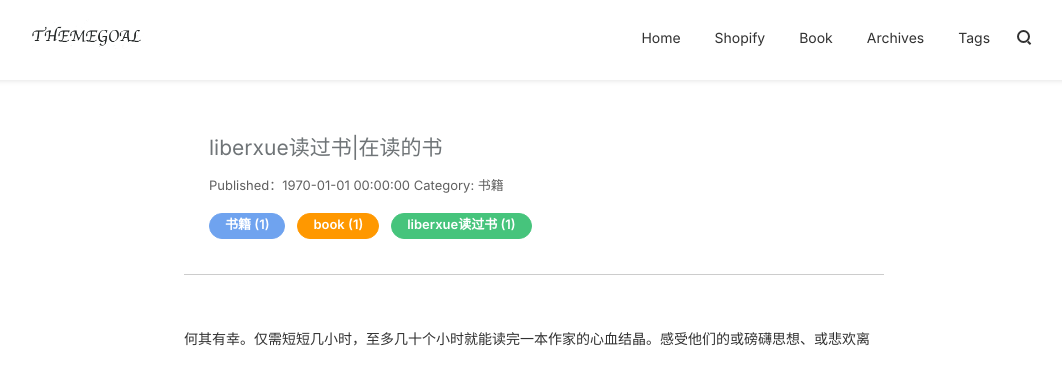
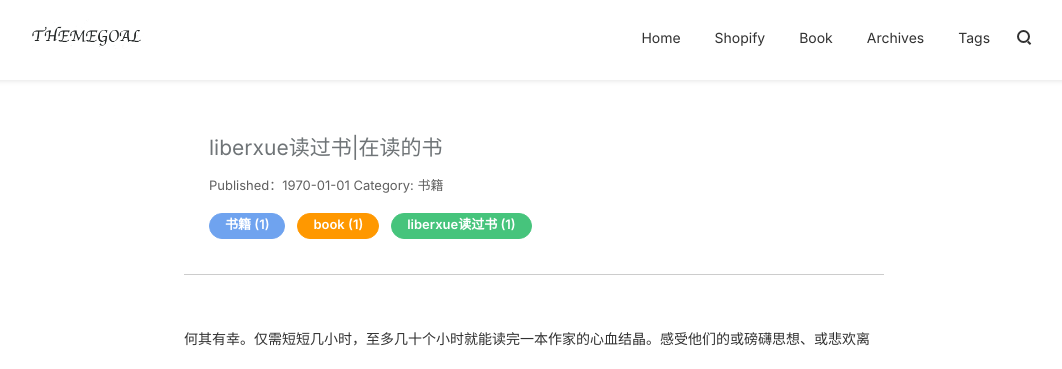
Before and after one commit to ThemeGoal/themegoal.github.io, a Jekyll site: the page built from _posts/书籍/1970-01-01-bookindex.md, in a window 1280 px wide and 1070 px high. Shown: the top 369 px of the window, without its empty margins (106-1168 px from the left). Built offline with Jekyll 4.4.1, drawn with Linux system fonts in a browser that asks for light colours; nearby versions of some CDN libraries; comment, search, counter and statistics services are not loaded.

Commit message:
change time formate

```diff
--- a/_layouts/blog.html
+++ b/_layouts/blog.html
@@ -20,7 +20,7 @@
             <span class="icon-search"></span>
             <form id="cb-search-btn" role="search">
          <span class="search-box">
-         <input type="text" class="input" id="cb-search-content" required="true" placeholder="标题 标签..." maxlength="30" autocomplete="off">
+         <input type="text" class="input" id="cb-search-content" required="true" placeholder="Title Tag..." maxlength="30" autocomplete="off">
         </span>
             </form>
         </div>
@@ -41,7 +41,7 @@
     <h1 class="post-title" itemprop="name headline">
 	{{ page.title }}</h1>
 		 <div class="post-data">
-	 <time datetime="{{ page.date | date: '%F %H:%M:%S'}}" itemprop="datePublished">Published：{{ page.date | date: "%F %H:%M:%S"}}</time>
+	 <time datetime="{{ page.date | date: '%F %H:%M:%S'}}" itemprop="datePublished">Published：{{ page.date | date: "%F"}}</time>
      <a href="/tags#{{ page.category }}" title="Visit {{ page.category }}" data-hover="Category: {{ page.category }}">Category: {{ page.category }}</a>
     <!--<a href="#read"> Read: comments</a>-->
 			</div>
```
